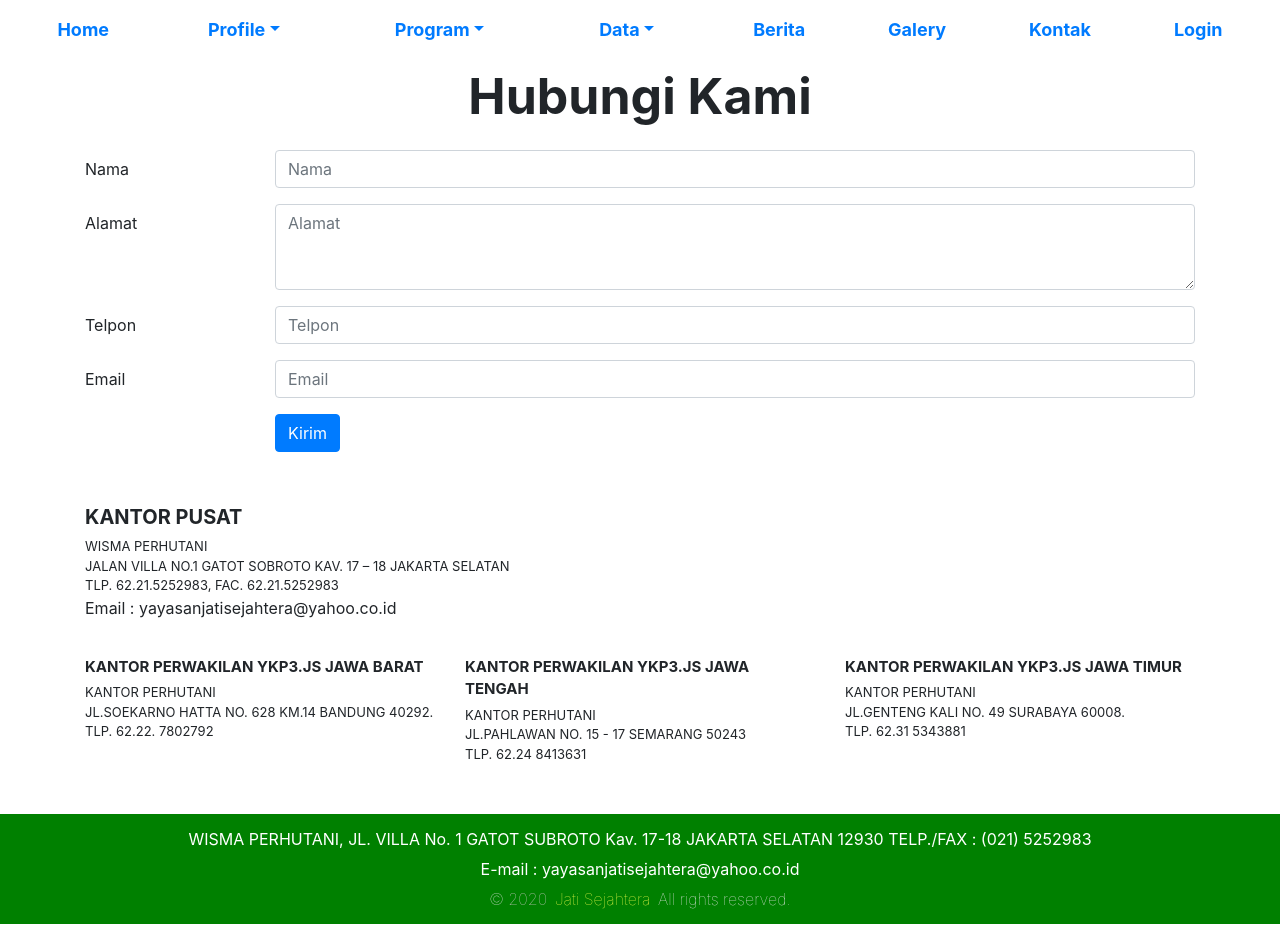
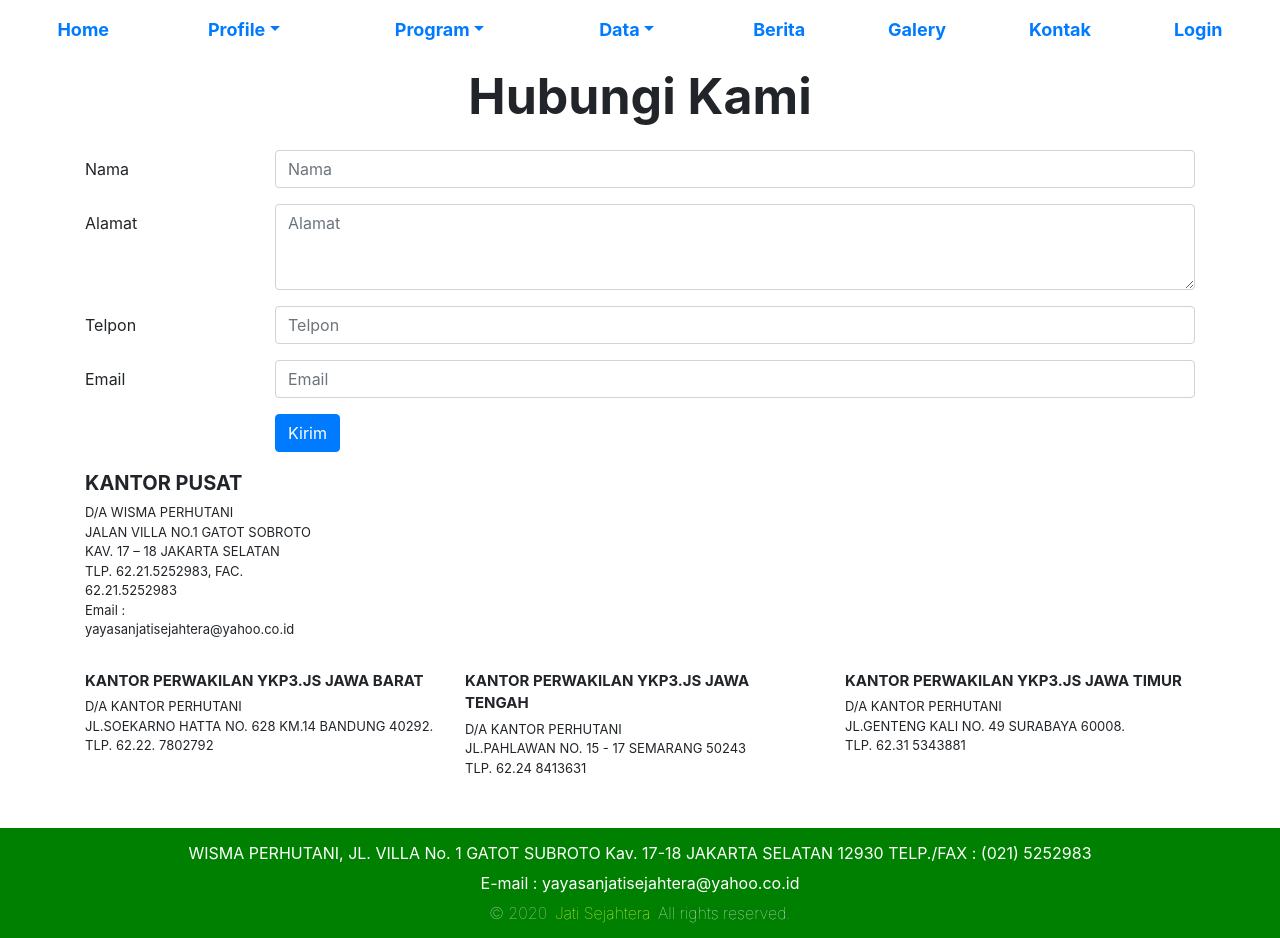
Before and after one commit to indrapuji/newProject, a React (Create React App) app in the folder client/: page /contact in a window 1280 px wide. Built offline with nearby package versions, Linux system fonts and the light colour scheme.

Commit message:
new update

```diff
--- a/client/src/pages/Contact.js
+++ b/client/src/pages/Contact.js
@@ -61,51 +61,38 @@ export default () => {
             </Col>
           </Form.Group>
         </Form>
-        <div style={{ marginTop: 50, marginBottom: 20 }}>
+        <div style={{ marginBottom: 30 }}>
           <Row>
             <Col>
               <p style={{ fontWeight: "bold", fontSize: 20, marginBottom: 5 }}>KANTOR PUSAT</p>
-              <p style={{ marginBottom: 0, fontSize: 13 }}>WISMA PERHUTANI</p>
-              <p style={{ marginBottom: 0, fontSize: 13 }}>
-                JALAN VILLA NO.1 GATOT SOBROTO KAV. 17 – 18 JAKARTA SELATAN
-              </p>
-              <p style={{ marginBottom: 0, fontSize: 13 }}>
-                TLP. 62.21.5252983, FAC. 62.21.5252983
-              </p>
-              <p>Email : yayasanjatisejahtera@yahoo.co.id</p>
+              <p style={{ marginBottom: 0, fontSize: 13 }}>D/A WISMA PERHUTANI</p>
+              <p style={{ marginBottom: 0, fontSize: 13 }}>JALAN VILLA NO.1 GATOT SOBROTO</p>
+              <p style={{ marginBottom: 0, fontSize: 13 }}>KAV. 17 – 18 JAKARTA SELATAN</p>
+              <p style={{ marginBottom: 0, fontSize: 13 }}>TLP. 62.21.5252983, FAC.</p>
+              <p style={{ marginBottom: 0, fontSize: 13 }}>62.21.5252983</p>
+              <p style={{ marginBottom: 0, fontSize: 13 }}>Email :</p>
+              <p style={{ marginBottom: 0, fontSize: 13 }}>yayasanjatisejahtera@yahoo.co.id</p>
             </Col>
           </Row>
         </div>
         <div style={{ marginBottom: 50 }}>
           <Row>
             <Col>
-              <p style={{ fontWeight: "bold", fontSize: 15, marginBottom: 5 }}>
-                KANTOR PERWAKILAN YKP3.JS JAWA BARAT
-              </p>
-              <p style={{ marginBottom: 0, fontSize: 13 }}>KANTOR PERHUTANI</p>
-              <p style={{ marginBottom: 0, fontSize: 13 }}>
-                JL.SOEKARNO HATTA NO. 628 KM.14 BANDUNG 40292.
-              </p>
+              <p style={{ fontWeight: "bold", fontSize: 15, marginBottom: 5 }}>KANTOR PERWAKILAN YKP3.JS JAWA BARAT</p>
+              <p style={{ marginBottom: 0, fontSize: 13 }}>D/A KANTOR PERHUTANI</p>
+              <p style={{ marginBottom: 0, fontSize: 13 }}>JL.SOEKARNO HATTA NO. 628 KM.14 BANDUNG 40292.</p>
               <p style={{ marginBottom: 0, fontSize: 13 }}>TLP. 62.22. 7802792 </p>
             </Col>
             <Col>
-              <p style={{ fontWeight: "bold", fontSize: 15, marginBottom: 5 }}>
-                KANTOR PERWAKILAN YKP3.JS JAWA TENGAH
-              </p>
-              <p style={{ marginBottom: 0, fontSize: 13 }}>KANTOR PERHUTANI</p>
-              <p style={{ marginBottom: 0, fontSize: 13 }}>
-                JL.PAHLAWAN NO. 15 - 17 SEMARANG 50243
-              </p>
+              <p style={{ fontWeight: "bold", fontSize: 15, marginBottom: 5 }}>KANTOR PERWAKILAN YKP3.JS JAWA TENGAH</p>
+              <p style={{ marginBottom: 0, fontSize: 13 }}>D/A KANTOR PERHUTANI</p>
+              <p style={{ marginBottom: 0, fontSize: 13 }}>JL.PAHLAWAN NO. 15 - 17 SEMARANG 50243</p>
               <p style={{ marginBottom: 0, fontSize: 13 }}>TLP. 62.24 8413631</p>
             </Col>
             <Col>
-              <p style={{ fontWeight: "bold", fontSize: 15, marginBottom: 5 }}>
-                KANTOR PERWAKILAN YKP3.JS JAWA TIMUR
-              </p>
-              <p style={{ marginBottom: 0, fontSize: 13 }}>KANTOR PERHUTANI</p>
-              <p style={{ marginBottom: 0, fontSize: 13 }}>
-                JL.GENTENG KALI NO. 49 SURABAYA 60008.
-              </p>
+              <p style={{ fontWeight: "bold", fontSize: 15, marginBottom: 5 }}>KANTOR PERWAKILAN YKP3.JS JAWA TIMUR</p>
+              <p style={{ marginBottom: 0, fontSize: 13 }}>D/A KANTOR PERHUTANI</p>
+              <p style={{ marginBottom: 0, fontSize: 13 }}>JL.GENTENG KALI NO. 49 SURABAYA 60008.</p>
               <p style={{ marginBottom: 0, fontSize: 13 }}>TLP. 62.31 5343881</p>
             </Col>
           </Row>
--- a/client/src/pages/Kesehatan.js
+++ b/client/src/pages/Kesehatan.js
@@ -4,7 +4,7 @@ import Footer from "../components/Footer";
 import { Container, Image } from "react-bootstrap";
 import { motion } from "framer-motion";
 import Kesehatan from "../assets/image/kesehatan2.jpg";
-import TabelKesehatan from "../assets/image/tabel_kesehatan.png";
+import TabelKesehatan from "../assets/image/tabel_kesehatan2.png";
 import SantunanKematian from "../assets/image/santunan_kematian.jpg";
 import SantunanNilaiHidup from "../assets/image/santunan_nilaihidup.jpg";
 import Aos from "aos";
--- a/client/src/pages/Update.js
+++ b/client/src/pages/Update.js
@@ -106,8 +106,11 @@ export default () => {
       <Container>
         <div style={{ marginTop: 50 }}>
           <p style={{ textAlign: "center", fontWeight: "bold", fontSize: 30 }}>Update Data</p>
-          <p style={{ textAlign: "center" }}>
-            <Link to="https://forms.gle/7XLsMVPZYMkQewbs7">Update</Link>
+          <p style={{ textAlign: "center" }}>Silahkan Melakukan Pengkinian Data melalui Link ini</p>
+          <p style={{ textAlign: "center", marginTop: -15 }}>
+            <a href={"https://forms.gle/7XLsMVPZYMkQewbs7"} target="_blank" rel="noopener noreferrer">
+              https://forms.gle/7XLsMVPZYMkQewbs7
+            </a>
           </p>
         </div>
         <div style={{ marginBottom: 50, marginTop: 50 }}>
```
Also changed, not shown: client/src/assets/image/tabel_kesehatan2.png (added), 1 other file (tests, documents, lock files or other folders).
